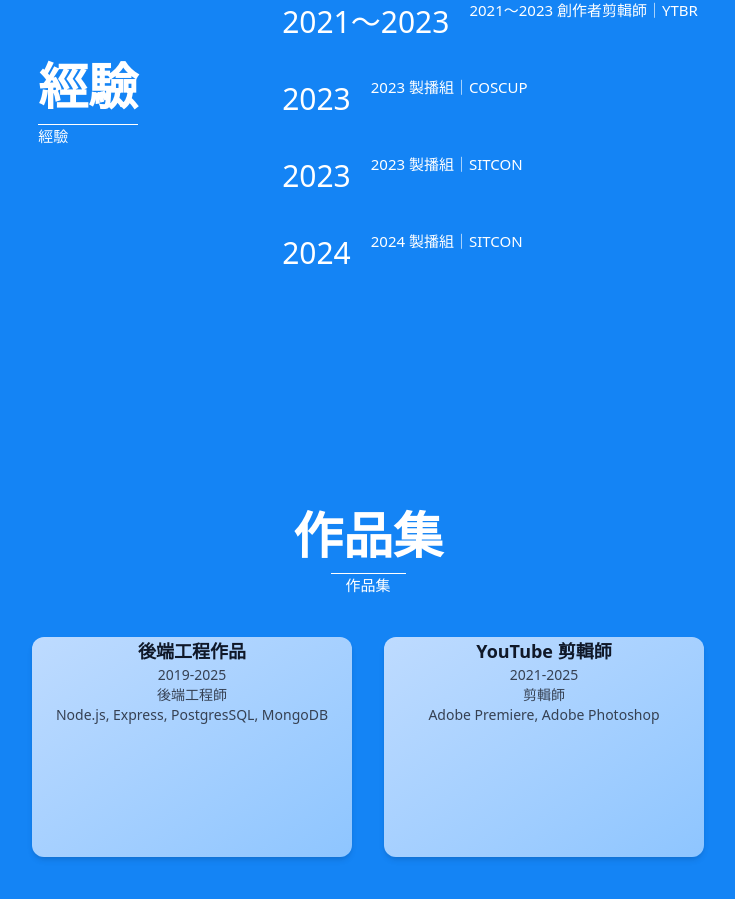
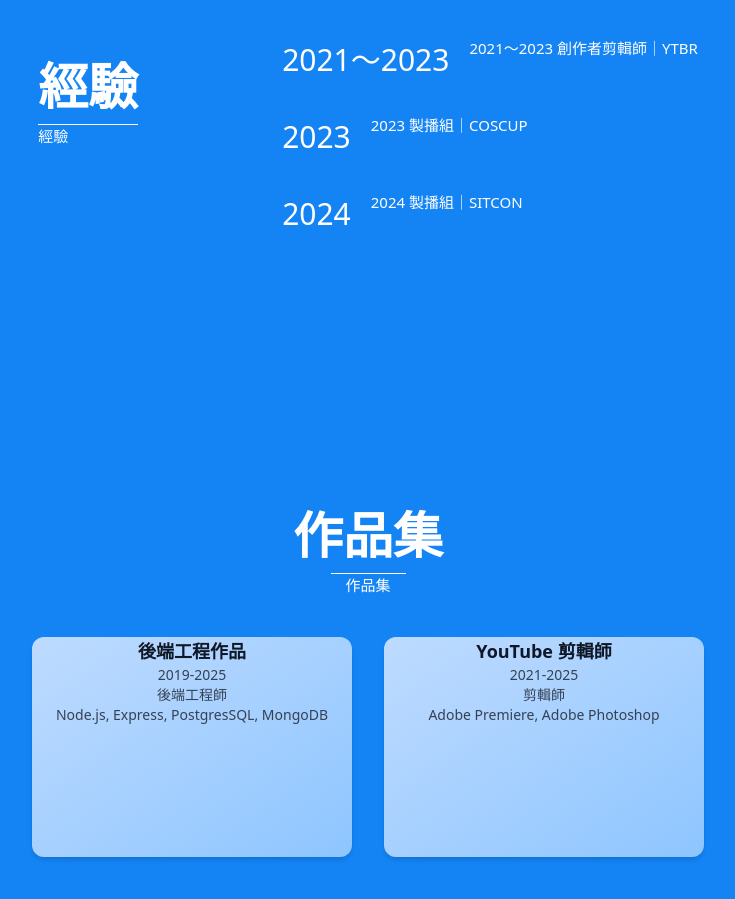
Before and after one commit to ronkaotw/next-portfolio-frontend, a Next.js app: page / in a window 1280 px wide. Shown: the part 1966-2865 px from the top of the page, without its empty margins (272-1007 px from the left). Built offline with nearby package versions, Linux system fonts and the light colour scheme; no server answers.

Commit message:
remove: exp  SITCON 2023

```diff
--- a/src/app/_components/Exp/pages.js
+++ b/src/app/_components/Exp/pages.js
@@ -9,7 +9,6 @@ export default function Experience() {
     { year: "2019～2023", key: "experience.items.intern" },
     { year: "2021～2023", key: "experience.items.editor" },
     { year: "2023", key: "experience.items.coscup" },
-    { year: "2023", key: "experience.items.sitcon2023" },
     { year: "2024", key: "experience.items.sitcon2024" },
   ];
 
```
